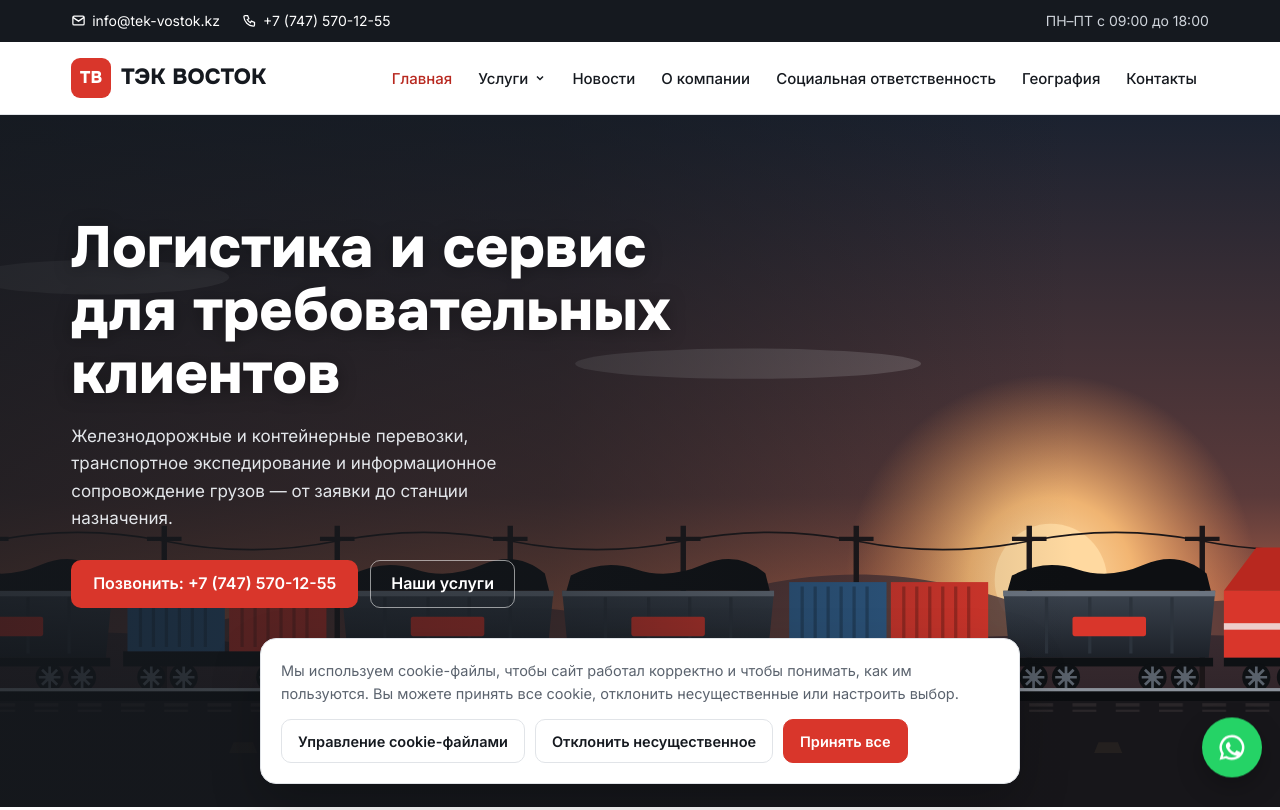
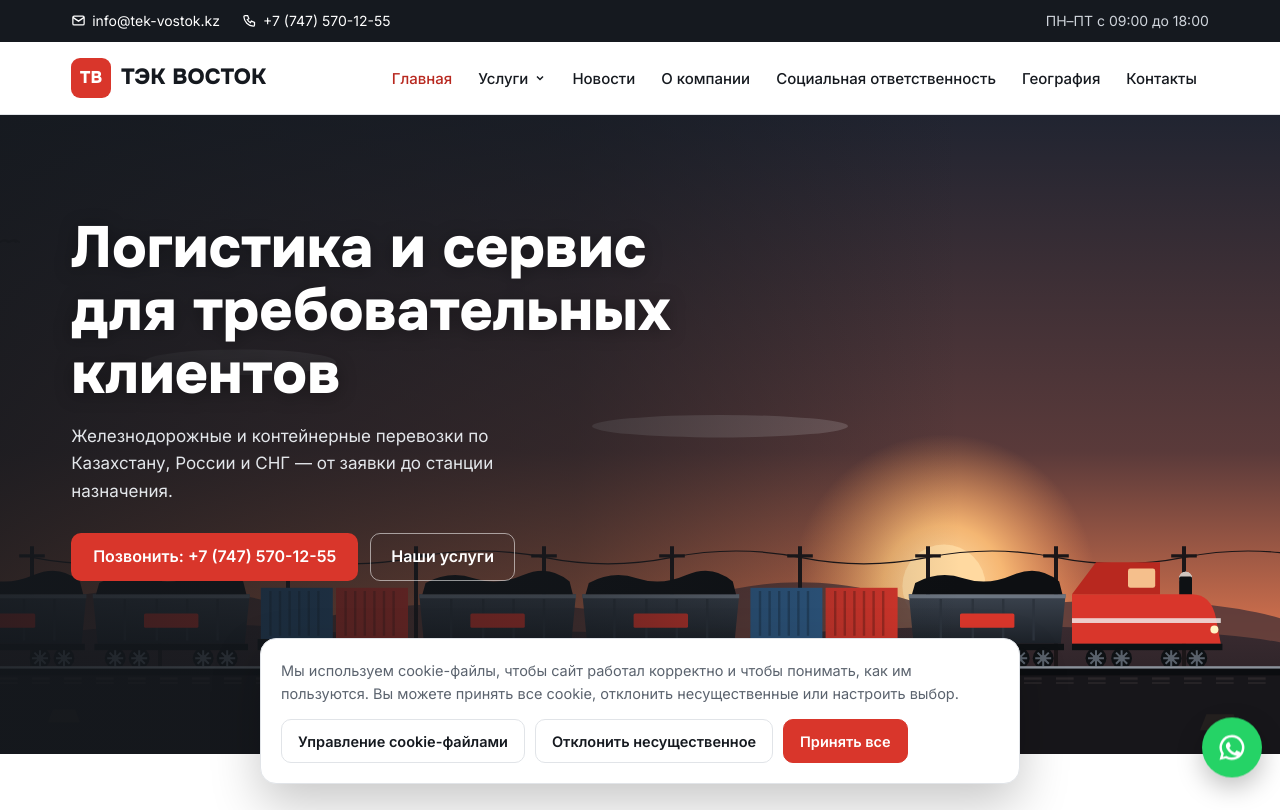
Before and after one commit to ernur077sss-art/tek-vostok, a plain HTML site: page index.html in a window 1280 px wide. Shown: the top 810 px of the page. Drawn offline with Linux system fonts and the light colour scheme.

Commit message:
Больше неба над поездом, короче подзаголовок
Co-Authored-By: Claude Opus 5.5 <noreply@anthropic.com>
Claude-Session: https://claude.ai/code/session_01AmQomks9KnuqpC92yQrJbs

```diff
--- a/index.html
+++ b/index.html
@@ -53,7 +53,7 @@ nav a.on{color:var(--red2)}
 /* hero */
 .hero{position:relative;background:#1a1f27;color:#fff;overflow:hidden}
 .hero .scene{position:absolute;inset:0;width:100%;height:100%}
-.hero .wrap{position:relative;min-height:max(600px,calc(500px + 15vw));display:flex;flex-direction:column;justify-content:flex-start;padding-top:clamp(48px,8vw,104px)}
+.hero .wrap{position:relative;min-height:max(600px,calc(460px + 14vw));display:flex;flex-direction:column;justify-content:flex-start;padding-top:clamp(48px,8vw,104px)}
 .hero h1{font-size:clamp(34px,4.6vw,58px);font-weight:800;max-width:17ch;text-shadow:0 2px 18px rgb(0 0 0/.35)}
 .hero p{font-size:17px;max-width:46ch;color:#e3e6ea;margin:18px 0 28px}
 .btns{display:flex;flex-wrap:wrap;gap:12px}
@@ -182,7 +182,7 @@ form button:hover{background:#c02d23}
  .ng{grid-template-columns:minmax(0,1fr)}
  .about .wrap{grid-template-columns:minmax(0,1fr)}
 }
-@media(max-width:600px){.grid,footer .wrap{grid-template-columns:minmax(0,1fr)}.hero .wrap{min-height:560px}.top .hrs{display:none}}
+@media(max-width:600px){.grid,footer .wrap{grid-template-columns:minmax(0,1fr)}.hero .wrap{min-height:660px}.top .hrs{display:none}}
 </style>
 </head>
 <body>
@@ -215,7 +215,7 @@ form button:hover{background:#c02d23}
 
 <main id="top">
 <section class="hero">
-  <svg class="scene" viewBox="0 0 1600 640" preserveAspectRatio="xMidYMax slice" aria-hidden="true">
+  <svg class="scene" viewBox="0 -200 1600 840" preserveAspectRatio="xMidYMax slice" aria-hidden="true">
     <defs>
       <linearGradient id="sky" x1="0" y1="0" x2="0" y2="1"><stop offset="0" stop-color="#1b2230"/><stop offset=".55" stop-color="#5a3a3a"/><stop offset=".85" stop-color="#e0774f"/><stop offset="1" stop-color="#f3a764"/></linearGradient>
       <radialGradient id="sun" cx=".5" cy=".5" r=".5"><stop offset="0" stop-color="#ffe3b0"/><stop offset=".4" stop-color="#ffc178" stop-opacity=".9"/><stop offset="1" stop-color="#ff9a5a" stop-opacity="0"/></radialGradient>
@@ -239,7 +239,7 @@ form button:hover{background:#c02d23}
         <use href="#wh" x="28" y="80"/><use href="#wh" x="58" y="80"/><use href="#wh" x="138" y="80"/><use href="#wh" x="168" y="80"/>
       </g>
     </defs>
-    <rect width="1600" height="640" fill="url(#sky)"/>
+    <rect y="-200" width="1600" height="840" fill="url(#sky)"/>
     <circle cx="1180" cy="430" r="190" fill="url(#sun)"/>
     <circle cx="1180" cy="430" r="52" fill="#ffd9a0"/>
     <g fill="#fff" opacity=".18"><ellipse cx="300" cy="150" rx="120" ry="16"><animate attributeName="cx" from="-200" to="1800" dur="80s" repeatCount="indefinite"/></ellipse><ellipse cx="900" cy="230" rx="160" ry="14"><animate attributeName="cx" from="700" to="2000" dur="60s" repeatCount="indefinite"/></ellipse></g>
@@ -287,11 +287,11 @@ form button:hover{background:#c02d23}
     <g><animateTransform attributeName="transform" type="translate" from="0 0" to="-40 0" dur=".28s" repeatCount="indefinite"/><rect x="0" y="544" width="1680" height="8" fill="url(#slp)"/></g>
     <g fill="#24201f"><animateTransform attributeName="transform" type="translate" from="0 0" to="-800 0" dur="5.5s" repeatCount="indefinite"/>
       <path id="rk" d="M60 600h40l-6-16h-28zM420 590h26l-4-10h-18zM700 610h50l-8-20h-34zM860 600h40l-6-16h-28zM1220 590h26l-4-10h-18zM1500 610h50l-8-20h-34z"/><use href="#rk" x="1600"/></g>
-    <rect width="1600" height="640" fill="url(#shade)"/>
+    <rect y="-200" width="1600" height="840" fill="url(#shade)"/>
   </svg>
   <div class="wrap">
     <h1>Логистика и сервис для требовательных клиентов</h1>
-    <p>Железнодорожные и контейнерные перевозки, транспортное экспедирование и информационное сопровождение грузов — от заявки до станции назначения.</p>
+    <p>Железнодорожные и контейнерные перевозки по Казахстану, России и СНГ — от заявки до станции назначения.</p>
     <div class="btns">
       <a class="call" href="tel:+77475701255">Позвонить: +7 (747) 570-12-55</a>
       <a class="ghost" href="#services">Наши услуги</a>
```
